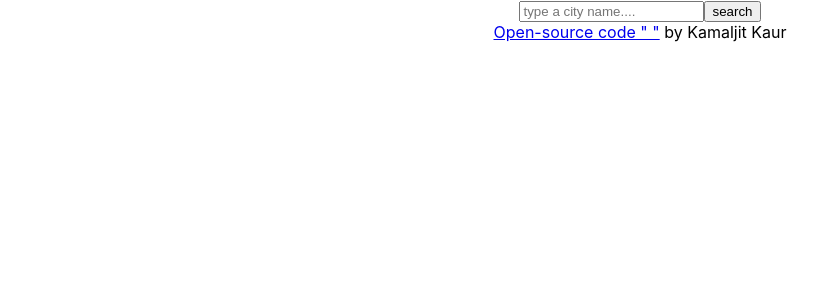
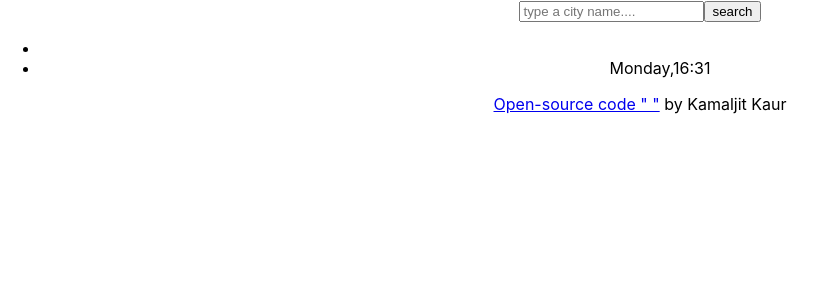
Before and after one commit to kaurk/weather-react, a React (Create React App) app: page / in a window 1280 px wide. Shown: the top 300 px of the page, without its empty margins (0-827 px from the left). Built offline with nearby package versions, Linux system fonts and the light colour scheme.

Commit message:
Update Weather.js

```diff
--- a/src/Weather.js
+++ b/src/Weather.js
@@ -1,7 +1,7 @@
 import React from "react";
 //import axios from "axios";
 
-export default function Weather(){
+export default function Weather(props){
 
 
 
@@ -25,6 +25,10 @@ export default function Weather(){
             <input type="submit"
             value="search" />
             </form>
+            <ul>
+                <li className="city-heading">{props.city}</li>
+         <li>    Monday,16:31  </li>
+            </ul>
             </div>
 
     );
```
